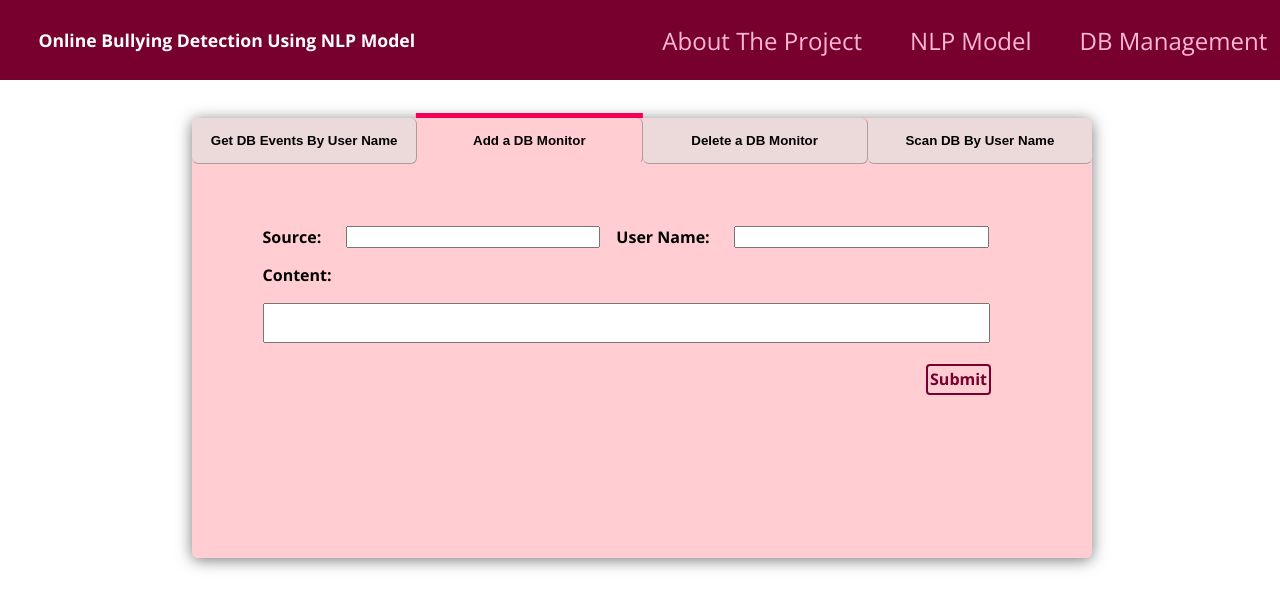
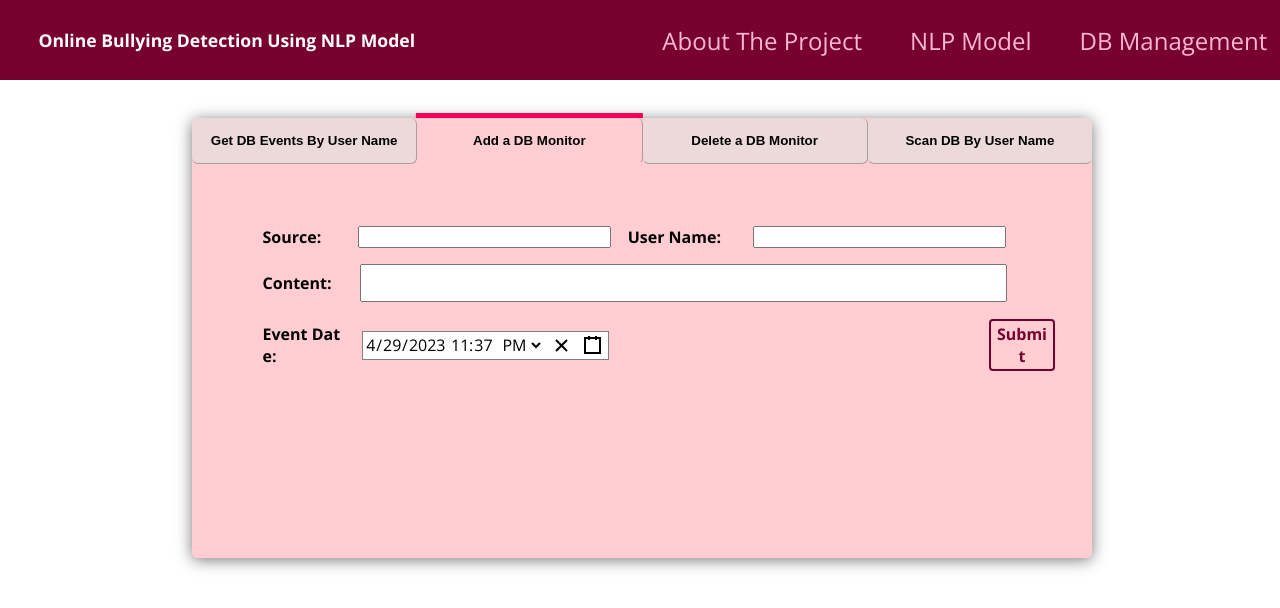
Before and after one commit to GalSarid21/CyberBullyingSystem, a React (Create React App) app in the folder web-app/: page /db-management in a window 1280 px wide. Both pictures are taken after typing "Sample" into the empty fields and a click on the button "Add a DB Monitor". Shown: the top 608 px of the page. Built offline with nearby package versions, Linux system fonts and the light colour scheme.

Commit message:
add date time picker to change new even date

```diff
--- a/web-app/src/App.js
+++ b/web-app/src/App.js
@@ -1,3 +1,4 @@
+import React from 'react'
 import {Route, Routes} from 'react-router-dom'
 
 import DbManagementPage from './pages/DbManagement';
--- a/web-app/src/components/layouts/NewDbMonitorForm.css
+++ b/web-app/src/components/layouts/NewDbMonitorForm.css
@@ -18,11 +18,11 @@
     font-family: 'Open Sans',Sans-serif;
   }
 
-  .text-area {
+  .text-area-for-form {
     margin-top: 2%;
-    margin-left: 2%;
-    width: 90%;
-    height: 40px;
+    margin-left: 2.5%;
+    width: 80%;
+    height: 20%;
     resize: none;
     font-family: 'Open Sans',Sans-serif;
   }
@@ -73,3 +73,25 @@
     transition: all 0.5s cubic-bezier(0,1,0,1);
     margin-left: 2%;
  }
+
+ .date-time-picker-div {
+  margin-top: 2%;
+  background-color: white;
+ }
+
+ .right {
+  margin-left: 45%;
+ }
+
+.page-align-input {
+  padding-right: 1.6%;
+  padding-left: 2%;
+}
+
+ .form-btn-right {
+  width: 100%;
+ }
+
+ .form-input-alignment {
+  margin-bottom: 3%;
+ }
--- a/web-app/src/components/layouts/NewDbMonitorForm.js
+++ b/web-app/src/components/layouts/NewDbMonitorForm.js
@@ -1,7 +1,11 @@
 import { useRef, useState } from 'react';
 import LoadingSpinner from '../LoadingSpinner';
 import Prediction from '../Prediction';
+import DateTimePicker from 'react-datetime-picker';
 import './NewDbMonitorForm.css';
+import 'react-datetime-picker/dist/DateTimePicker.css';
+import 'react-calendar/dist/Calendar.css';
+import 'react-clock/dist/Clock.css';
 
 function NewDbMonitorForm() {
 
@@ -11,6 +15,7 @@ function NewDbMonitorForm() {
 
     const [showResultsDiv, setshowResultsDiv] = useState(false);
     const [isLoading, setIsLoading] = useState(false);
+    const [date, onDateChange] = useState(new Date());
     const [data, setData] = useState([]);
     const [err, setErr] = useState('');
 
@@ -57,7 +62,8 @@ function NewDbMonitorForm() {
             'obscene': data.obscene ? 1 : 0,
             'threat': data.threat ? 1 : 0,
             'insult': data.insult ? 1 : 0,
-            'identityHate': data.identityHate ? 1 : 0
+            'identityHate': data.identityHate ? 1 : 0,
+            'addedOn' : date
           }
 
         try {
@@ -80,19 +86,25 @@ function NewDbMonitorForm() {
       };
 
     return(
-        <form className='form' onSubmit={handleSubmission}>
+      <form className='form' onSubmit={handleSubmission}>
         <div className='input'>
-            <h4 htmlFor='source' className='h4'>Source:</h4>
+            <h4 htmlFor='source' className='page-align-input'>Source:</h4>
             <input type='text' required id='source' className='input-text-short' ref={sourceInputRef}></input>
             <h4 htmlFor='user-name' className='h4'>User Name:</h4>
             <input type='text' required id='user-name' className='input-text-short' ref={userNameInputRef}></input>
         </div>
-        <div>
+        <div className='input'>
           <h4 htmlFor='content' className='h4'>Content:</h4>
-          <textarea id='content' className='text-area' ref={contentInputRef}></textarea>
+          <textarea id='content' className='text-area-for-form' ref={contentInputRef}></textarea>
         </div>
-          <div className='actions'>
-            <button className='form-btn'>Submit</button>
+        <div className='input form-input-alignment '>
+          <h4 htmlFor='content' className='h4'>Event Date:</h4>
+          <div className='date-time-picker-div'>
+              <DateTimePicker onChange={onDateChange} value={date}/>
+          </div>
+          <div className='actions right'>
+              <button className='form-btn form-btn-right'>Submit</button>
+          </div>
         </div>
         <div>
             {err && <h3>{err}</h3>}
--- a/web-app/src/components/layouts/Tabs.css
+++ b/web-app/src/components/layouts/Tabs.css
@@ -121,9 +121,9 @@ button:hover {
 }
 
 .input-text-short {
-  width: 31.5%;
+  width: 31.3%;
   margin-top: 2%;
-  margin-left: 2%;
+  margin-left: 3%;
   font-family: 'Open Sans',Sans-serif;
 }
 
```
Also changed, not shown: web-app/package.json (+3 -5 lines), 2 other files (tests, documents, lock files or other folders).
